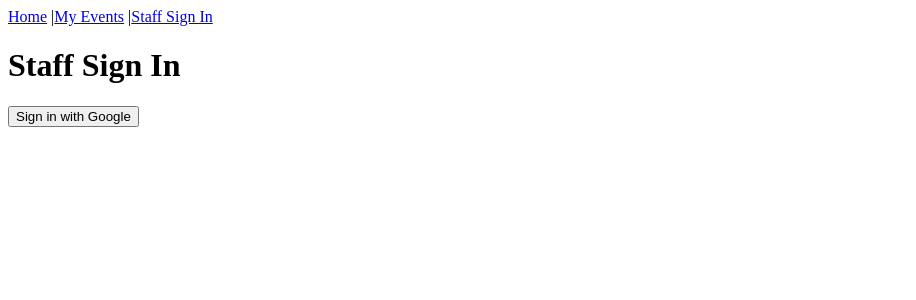
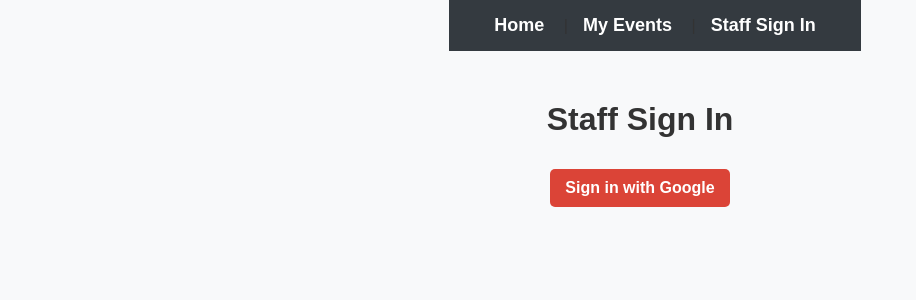
Before and after one commit to Cwazycodes/Events-Platform, a React (Create React App) app: page /signin in a window 1280 px wide. Shown: the top 300 px of the page, without its empty margins (0-916 px from the left). Built offline with nearby package versions, Linux system fonts and the light colour scheme.

Commit message:
added styling

```diff
--- a/package.json
+++ b/package.json
@@ -1,6 +1,7 @@
 {
   "dependencies": {
     "@mui/material": "^6.4.3",
+    "@tailwindcss/postcss": "^4.0.9",
     "axios": "^1.8.1",
     "cors": "^2.8.5",
     "dotenv": "^16.4.7",
--- a/public/index.html
+++ b/public/index.html
@@ -4,6 +4,7 @@
     <meta charset="UTF-8">
     <meta name="viewport" content="width=device-width, initial-scale=1.0">
     <title>Events Platform</title>
+    <link rel="stylesheet" href="/styles.css">
 </head>
 <body>
     <div id="root"></div> <!-- React app will be injected here -->
--- /dev/null
+++ b/public/styles.css
@@ -0,0 +1,140 @@
+/* General Styles */
+body {
+    font-family: 'Arial', sans-serif;
+    background-color: #f8f9fa;
+    color: #333;
+    margin: 0;
+    padding: 0;
+    display: flex;
+    justify-content: center;
+    align-items: center;
+    flex-direction: column;
+}
+
+/* Navigation Bar */
+nav {
+    width: 100%;
+    background-color: #343a40;
+    padding: 15px;
+    text-align: center;
+}
+
+nav a {
+    color: white;
+    text-decoration: none;
+    margin: 0 15px;
+    font-size: 18px;
+    font-weight: bold;
+}
+
+nav a:hover {
+    text-decoration: underline;
+}
+
+/* Container */
+.container {
+    max-width: 800px;
+    margin: 20px auto;
+    background: white;
+    padding: 20px;
+    border-radius: 8px;
+    box-shadow: 0px 4px 6px rgba(0, 0, 0, 0.1);
+}
+
+/* Event Card */
+.event-card {
+    background: #ffffff;
+    border: 1px solid #ddd;
+    border-radius: 8px;
+    padding: 20px;
+    margin-bottom: 20px;
+    text-align: center;
+    box-shadow: 0px 4px 6px rgba(0, 0, 0, 0.1);
+}
+
+.event-card img {
+    max-width: 100%;
+    border-radius: 5px;
+}
+
+.event-card h3 {
+    color: #007bff;
+    font-size: 20px;
+}
+
+.event-card p {
+    font-size: 16px;
+    color: #555;
+}
+
+.event-card a {
+    display: inline-block;
+    margin-top: 10px;
+    color: #28a745;
+    font-weight: bold;
+}
+
+.event-card a:hover {
+    text-decoration: underline;
+}
+
+/* Buttons */
+button {
+    background: #007bff;
+    color: white;
+    border: none;
+    padding: 10px 15px;
+    font-size: 16px;
+    cursor: pointer;
+    border-radius: 5px;
+    margin-top: 10px;
+}
+
+button:hover {
+    background: #0056b3;
+}
+
+button:disabled {
+    background: gray;
+    cursor: not-allowed;
+}
+
+/* Forms */
+input {
+    width: 100%;
+    padding: 10px;
+    border: 1px solid #ddd;
+    border-radius: 5px;
+    margin-bottom: 10px;
+}
+
+/* Dashboard */
+.dashboard {
+    max-width: 600px;
+    margin: 20px auto;
+    background: white;
+    padding: 20px;
+    border-radius: 8px;
+    box-shadow: 0px 4px 6px rgba(0, 0, 0, 0.1);
+}
+
+.dashboard h1 {
+    text-align: center;
+    color: #007bff;
+}
+
+/* Sign In */
+.signin-container {
+    text-align: center;
+    max-width: 400px;
+    margin: 50px auto;
+}
+
+.signin-container button {
+    background: #db4437;
+    font-weight: bold;
+}
+
+.signin-container button:hover {
+    background: #b93227;
+}
--- a/src/components/EventCard.jsx
+++ b/src/components/EventCard.jsx
@@ -28,9 +28,9 @@ const EventCard = ({ event }) => {
   };
 
   return (
-    <div>
+    <div className="event-card">
       <h3>{event.name}</h3>
-      {event.images && <img src={event.images[0].url} alt={event.name} width="200" />}
+      {event.images && <img src={event.images[0].url} alt={event.name} />}
       <p>{event.info || "No description available."}</p>
       <p><strong>Date:</strong> {event.dates?.start?.localDate}</p>
       <p><strong>Location:</strong> {event._embedded?.venues?.[0]?.name || "N/A"}</p>
@@ -40,7 +40,8 @@ const EventCard = ({ event }) => {
         {signedUp ? "Signed Up ✅" : "Sign Up for Event"}
       </button>
     </div>
-  );
+);
+
 };
 
 export default EventCard;
--- a/src/components/EventList.jsx
+++ b/src/components/EventList.jsx
@@ -11,7 +11,7 @@ const EventList = () => {
   }, [location]);
 
   return (
-    <div>
+    <div className="container">
     <h2>Find Events</h2>
     <input
         type="text"
@@ -27,6 +27,7 @@ const EventList = () => {
         <p>No events found...</p>
     )}
 </div>
+
   );
 };
 
--- a/src/pages/Dashboard.jsx
+++ b/src/pages/Dashboard.jsx
@@ -28,11 +28,11 @@ const Dashboard = () => {
   }, []);
 
   return (
-    <div>
+    <div className="dashboard">
         <h1>Your Signed-Up Events</h1>
         {events.length > 0 ? (
             events.map((event) => (
-          <div key={event.eventId}>
+                <div className="event-card" key={event.eventId}>
                     <h3>{event.eventName}</h3>
                     <p><strong>Date:</strong> {event.eventDate}</p>
                     <p><strong>Location:</strong> {event.eventLocation}</p>
@@ -46,6 +46,7 @@ const Dashboard = () => {
         )}
     </div>
 );
+
 };
 
 export default Dashboard;
--- a/src/pages/SignIn.jsx
+++ b/src/pages/SignIn.jsx
@@ -16,11 +16,12 @@ const SignIn = () => {
   };
 
   return (
-    <div>
-      <h1>Staff Sign In</h1>
-      <button onClick={handleGoogleSignIn}>Sign in with Google</button>
+    <div className="signin-container">
+        <h1>Staff Sign In</h1>
+        <button onClick={handleGoogleSignIn}>Sign in with Google</button>
     </div>
-  );
+);
+
 };
 
 export default SignIn;
--- a/src/pages/StaffDashboard.jsx
+++ b/src/pages/StaffDashboard.jsx
@@ -44,7 +44,7 @@ const StaffDashboard = () => {
   };
 
   return (
-    <div>
+    <div className="dashboard">
         <h1>Staff Dashboard</h1>
         <p>Welcome, {auth.currentUser?.email}</p>
 
@@ -62,7 +62,7 @@ const StaffDashboard = () => {
         <h2>Manage Events</h2>
         {events.length > 0 ? (
             events.map((event) => (
-          <div key={event.id}>
+                <div className="event-card" key={event.id}>
                     <h3>{event.name}</h3>
                     <p>Created by: {event.createdBy}</p>
                     <button onClick={() => handleDeleteEvent(event.id)}>❌ Delete</button>
@@ -73,6 +73,7 @@ const StaffDashboard = () => {
         )}
     </div>
 );
+
 };
 
 export default StaffDashboard;
```
Also changed, not shown: 1 other file (tests, documents, lock files or other folders). Lines whose indentation alone changed are shown as unchanged.
